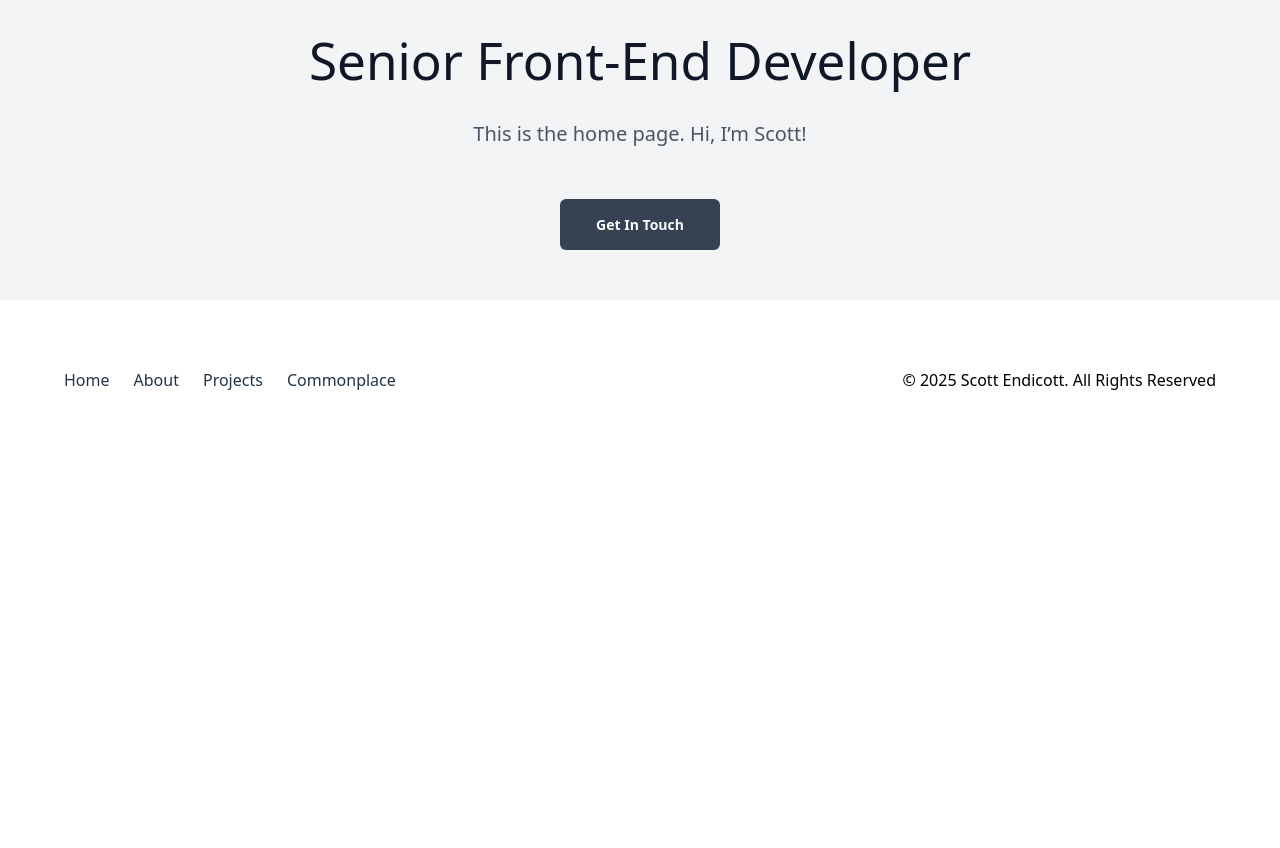
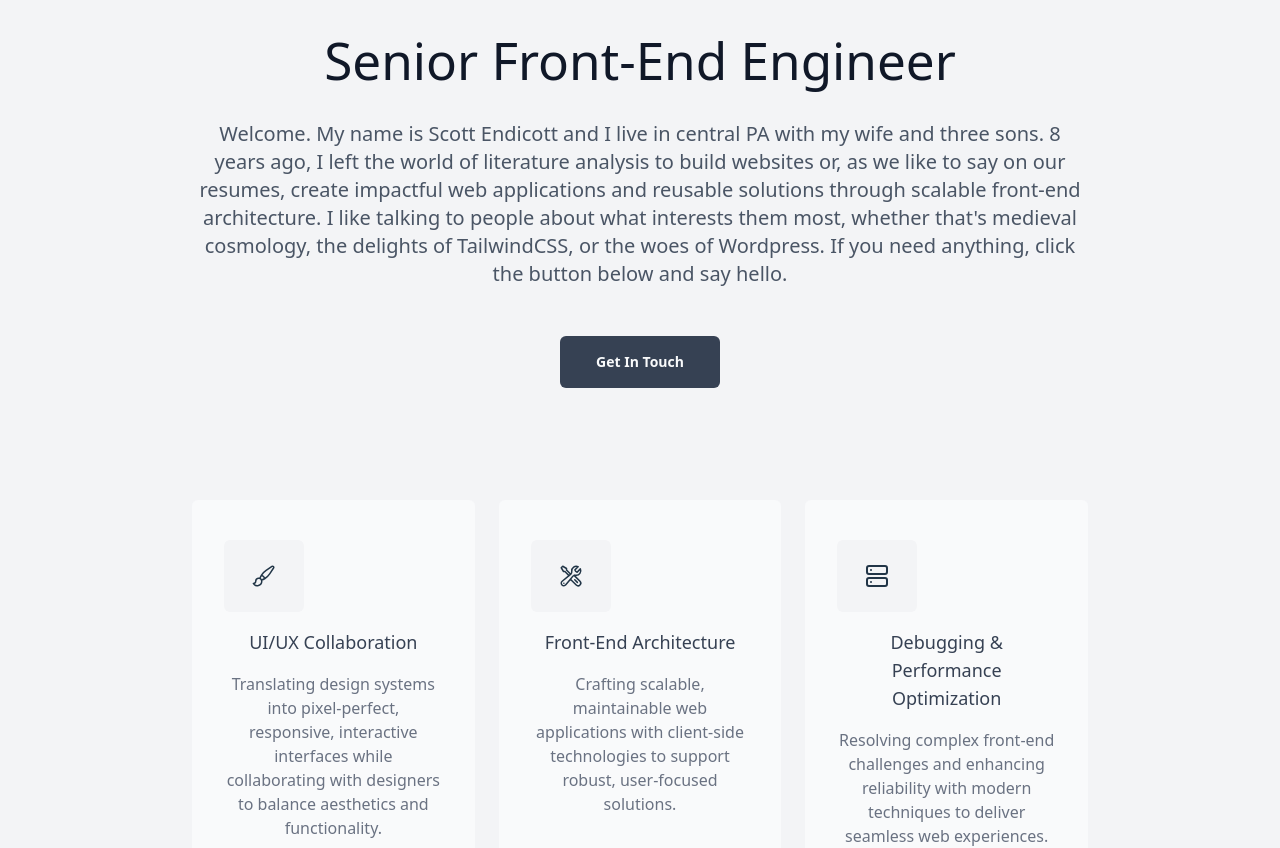
Before and after one commit to sendicott/personal-site, a React (Vite) app: page / in a window 1280 px wide. Shown: the part 480-1328 px from the top of the page. Before the commit the page ends 940 px from the top, so only its background shows below. Built offline with nearby package versions, Linux system fonts and the light colour scheme.

Commit message:
adds box row to home page

```diff
--- a/src/App.jsx
+++ b/src/App.jsx
@@ -11,7 +11,7 @@ function App() {
   return (
     <>
       <Header />
-      <div className="mt-24">
+      <div className="mt-24 max-w-5xl mx-auto">
         <Routes>
           <Route path="/" element={<Home />} />
           <Route path="/about" element={<About />} />
--- a/src/pages/Home.jsx
+++ b/src/pages/Home.jsx
@@ -2,12 +2,43 @@ import pfp from '../assets/scott.jpeg';
 
 function Home() {
   return (
-    <div className="text-center py-16">
+    <div className="text-center p-16">
       <img className="mx-auto grayscale rounded-full h-64" src={pfp} alt="Profile photo of Scott Endicott" />
-      <h2 className="font-medium text-gray-600 text-lg md:text-2xl uppercase my-8">Scott Endicott</h2>
-      <h1 className="font-normal text-gray-900 text-4xl md:text-7xl leading-none mb-8">Senior Front-End Developer</h1>
-      <p className='font-normal text-gray-600 text-md md:text-xl mb-16'>This is the home page. Hi, I’m Scott!</p>
-      <a href="mailto:sendicott1391@gmail.com" className='px-7 py-3 md:px-9 md:py-4 font-medium md:font-semibold bg-gray-700 text-gray-50 text-sm rounded-md hover:bg-gray-50 hover:text-gray-700 transition ease-linear duration-500'>Get In Touch</a>
+      <h2 className="font-medium text-gray-600 text-lg md:text-2xl uppercase mt-8">Scott Endicott</h2>
+      <h1 className="font-normal text-gray-900 text-4xl md:text-7xl leading-none mt-8">Senior Front-End Engineer</h1>
+      <p className='font-normal text-gray-600 text-md md:text-xl mt-8'>Welcome. My name is Scott Endicott and I live in central PA with my wife and three sons. 8 years ago, I left the world of literature analysis to build websites or, as we like to say on our resumes, create impactful web applications and reusable solutions through scalable front-end architecture. I like talking to people about what interests them most, whether that's medieval cosmology, the delights of TailwindCSS, or the woes of Wordpress. If you need anything, click the button below and say hello.</p>
+      <a href="mailto:sendicott1391@gmail.com" className='inline-block mt-12 px-7 py-3 md:px-9 md:py-4 font-medium md:font-semibold bg-gray-700 text-gray-50 text-sm rounded-md hover:bg-gray-50 hover:text-gray-700 transition ease-linear duration-500'>Get In Touch</a>
+      <div class="mt-28 grid grid-cols-1 md:grid-cols-2 lg:grid-cols-3 gap-6">
+        <article class="bg-gray-50 px-8 py-10 rounded-md">
+          <div class="w-20 py-6 flex justify-center bg-gray-100 rounded-md mb-4">
+            <svg xmlns="http://www.w3.org/2000/svg" fill="none" viewBox="0 0 24 24" stroke-width="1.5" stroke="currentColor" class="size-6">
+              <path stroke-linecap="round" stroke-linejoin="round" d="M9.53 16.122a3 3 0 0 0-5.78 1.128 2.25 2.25 0 0 1-2.4 2.245 4.5 4.5 0 0 0 8.4-2.245c0-.399-.078-.78-.22-1.128Zm0 0a15.998 15.998 0 0 0 3.388-1.62m-5.043-.025a15.994 15.994 0 0 1 1.622-3.395m3.42 3.42a15.995 15.995 0 0 0 4.764-4.648l3.876-5.814a1.151 1.151 0 0 0-1.597-1.597L14.146 6.32a15.996 15.996 0 0 0-4.649 4.763m3.42 3.42a6.776 6.776 0 0 0-3.42-3.42" />
+            </svg>
+          </div>
+          <h4 class="font-medium text-gray-700 text-lg mb-4">UI/UX Collaboration</h4>
+          <p class="font-normal text-gray-500 text-md">Translating design systems into pixel-perfect, responsive, interactive interfaces while collaborating with designers to balance aesthetics and functionality.</p>
+        </article>
+
+          <article class="bg-gray-50 px-8 py-10 rounded-md">
+            <div class="w-20 py-6 flex justify-center bg-gray-100 rounded-md mb-4">
+            <svg xmlns="http://www.w3.org/2000/svg" fill="none" viewBox="0 0 24 24" strokeWidth="1.5" stroke="currentColor" class="size-6">
+              <path strokeLinecap="round" strokeLinejoin="round" d="M11.42 15.17 17.25 21A2.652 2.652 0 0 0 21 17.25l-5.877-5.877M11.42 15.17l2.496-3.03c.317-.384.74-.626 1.208-.766M11.42 15.17l-4.655 5.653a2.548 2.548 0 1 1-3.586-3.586l6.837-5.63m5.108-.233c.55-.164 1.163-.188 1.743-.14a4.5 4.5 0 0 0 4.486-6.336l-3.276 3.277a3.004 3.004 0 0 1-2.25-2.25l3.276-3.276a4.5 4.5 0 0 0-6.336 4.486c.091 1.076-.071 2.264-.904 2.95l-.102.085m-1.745 1.437L5.909 7.5H4.5L2.25 3.75l1.5-1.5L7.5 4.5v1.409l4.26 4.26m-1.745 1.437 1.745-1.437m6.615 8.206L15.75 15.75M4.867 19.125h.008v.008h-.008v-.008Z" />
+            </svg>
+            </div>
+            <h4 class="font-medium text-gray-700 text-lg mb-4">Front-End Architecture</h4>
+            <p class="font-normal text-gray-500 text-md">Crafting scalable, maintainable web applications with client-side technologies to support robust, user-focused solutions.</p>
+          </article>
+
+          <article class="bg-gray-50 px-8 py-10 rounded-md">
+            <div class="w-20 py-6 flex justify-center bg-gray-100 rounded-md mb-4">
+              <svg xmlns="http://www.w3.org/2000/svg" width="24" height="24" viewBox="0 0 24 24" fill="none" stroke="currentColor" strokeWidth="2" strokeLinecap="round" strokeLinejoin="round" class="feather feather-server"><rect x="2" y="2" width="20" height="8" rx="2" ry="2"></rect><rect x="2" y="14" width="20" height="8" rx="2" ry="2"></rect><line x1="6" y1="6" x2="6.01" y2="6"></line><line x1="6" y1="18" x2="6.01" y2="18"></line></svg>
+            </div>
+
+            <h4 class="font-medium text-gray-700 text-lg mb-4">Debugging & Performance Optimization</h4>
+
+            <p class="font-normal text-gray-500 text-md">Resolving complex front-end challenges and enhancing reliability with modern techniques to deliver seamless web experiences.</p>
+          </article>
+      </div>
     </div>
   );
 }
```
